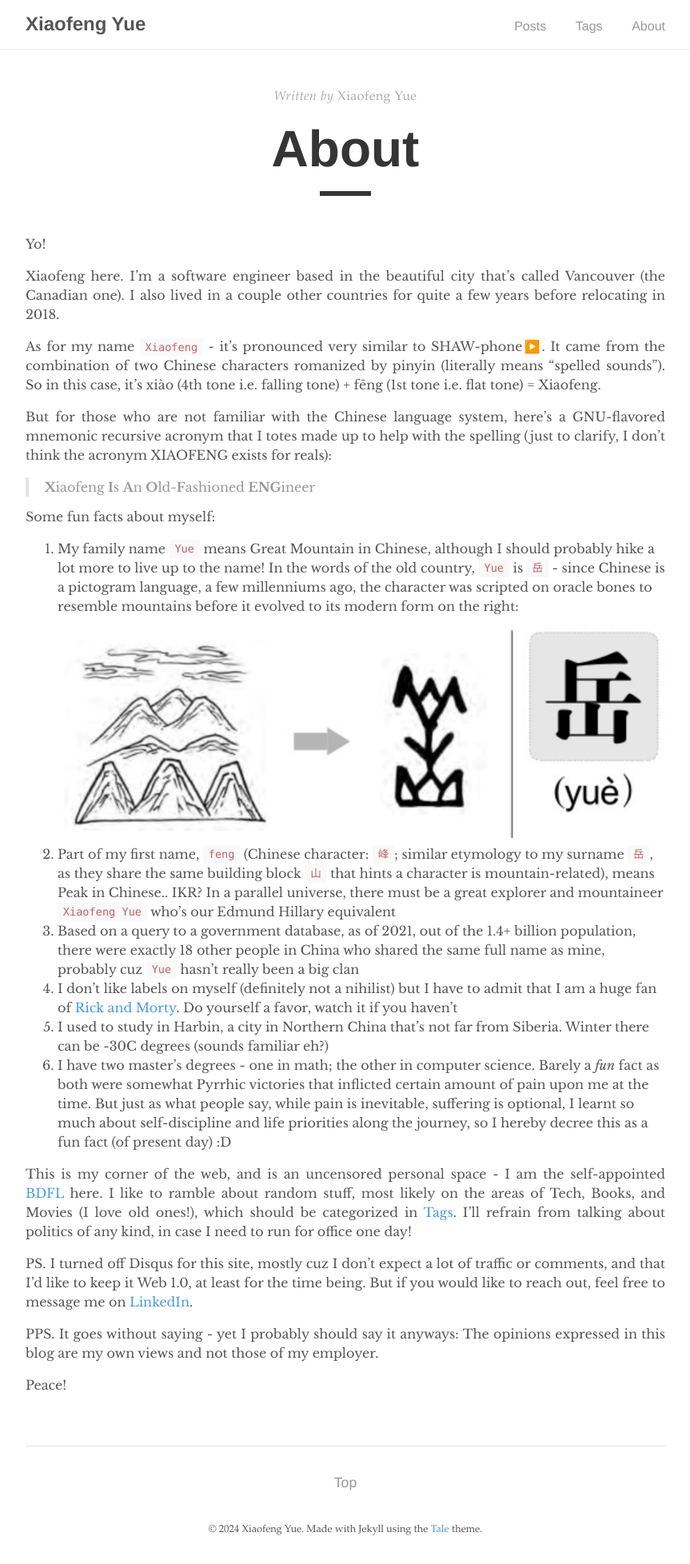
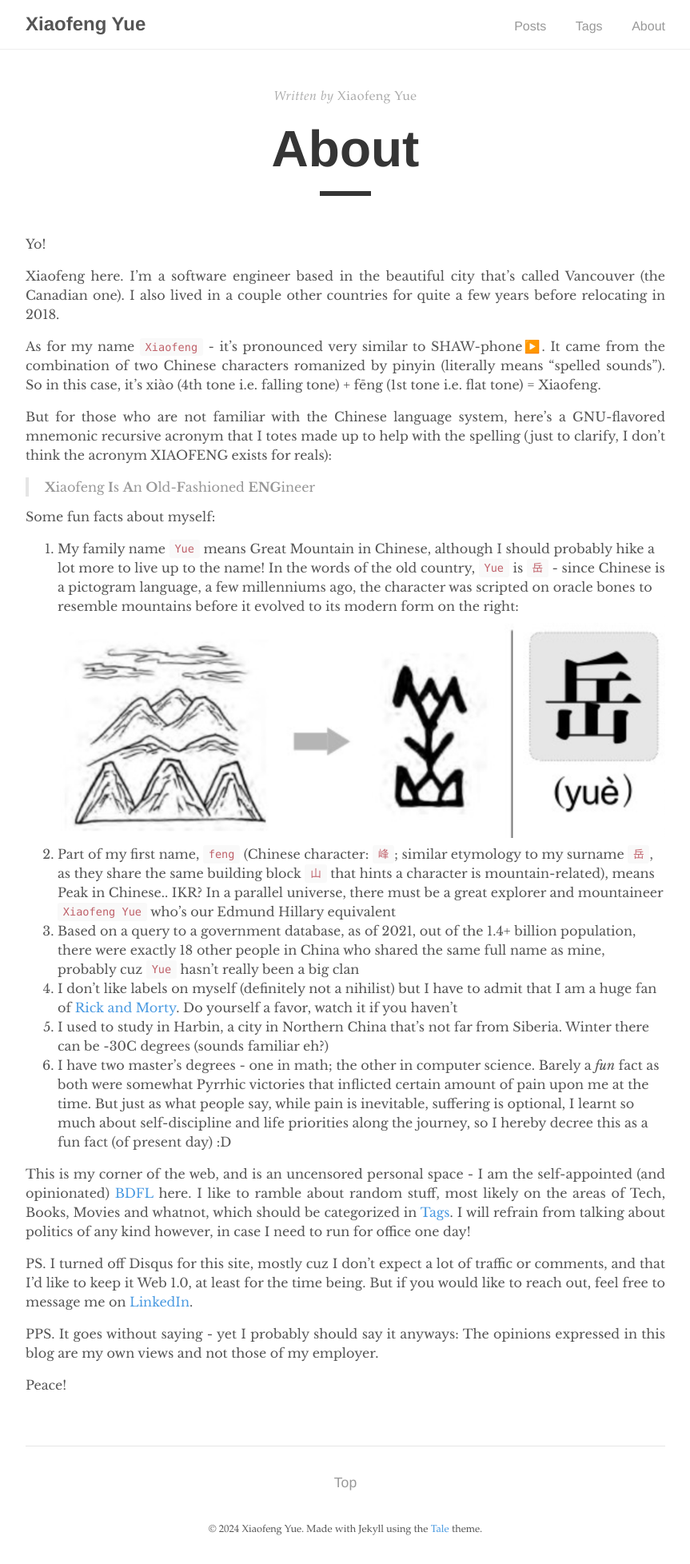
Before and after one commit to yuexiaofeng/yuexiaofeng.github.io, a Jekyll site: the page built from about.md, in a window 1280 px wide. Shown: the whole page at 80% size, without its empty margins (208-1071 px from the left). Built offline with Jekyll 4.4.1, drawn with Linux system fonts in a browser that asks for light colours.

Commit message:
updated about

```diff
--- a/about.md
+++ b/about.md
@@ -22,7 +22,7 @@ Some fun facts about myself:
 5. I used to study in Harbin, a city in Northern China that's not far from Siberia. Winter there can be -30C degrees (sounds familiar eh?)
 6. I have two master's degrees - one in math; the other in computer science. Barely a *fun* fact as both were somewhat Pyrrhic victories that inflicted certain amount of pain upon me at the time. But just as what people say, while pain is inevitable, suffering is optional, I learnt so much about self-discipline and life priorities along the journey, so I hereby decree this as a fun fact (of present day) :D
 
-This is my corner of the web, and is an uncensored personal space - I am the self-appointed [BDFL](https://en.wikipedia.org/wiki/Benevolent_dictator_for_life){:target="_blank"} here. I like to ramble about random stuff, most likely on the areas of Tech, Books, and Movies (I love old ones!), which should be categorized in <a href="/tags">Tags</a>. I'll refrain from talking about politics of any kind, in case I need to run for office one day!
+This is my corner of the web, and is an uncensored personal space - I am the self-appointed (and opinionated) [BDFL](https://en.wikipedia.org/wiki/Benevolent_dictator_for_life){:target="_blank"} here. I like to ramble about random stuff, most likely on the areas of Tech, Books, Movies and whatnot, which should be categorized in <a href="/tags">Tags</a>. I will refrain from talking about politics of any kind however, in case I need to run for office one day!
 
 PS. I turned off Disqus for this site, mostly cuz I don't expect a lot of traffic or comments, and that I'd like to keep it Web 1.0, at least for the time being. But if you would like to reach out, feel free to message me on [LinkedIn](https://www.linkedin.com/in/xiaofengyue/){:target="_blank"}.
 
```
